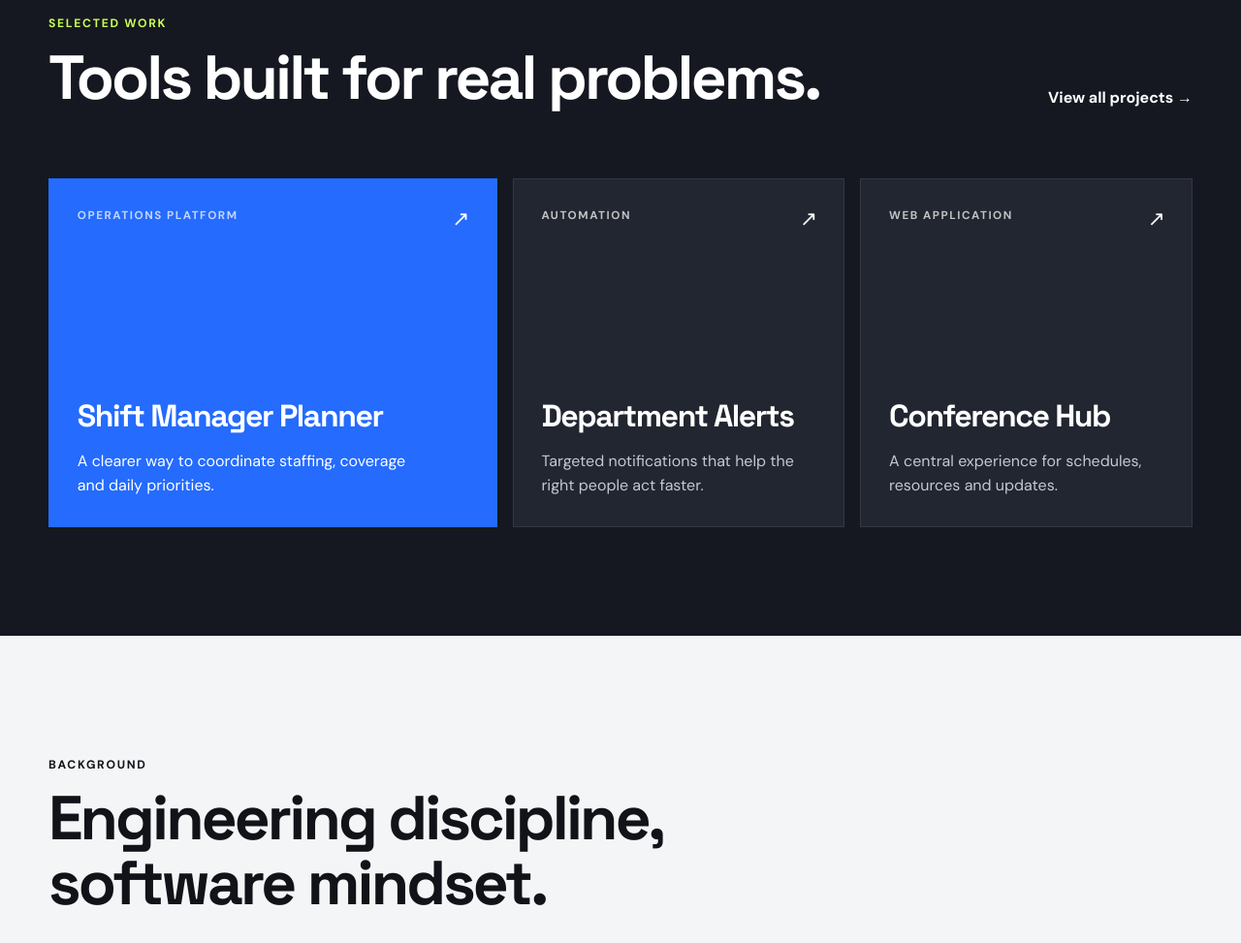
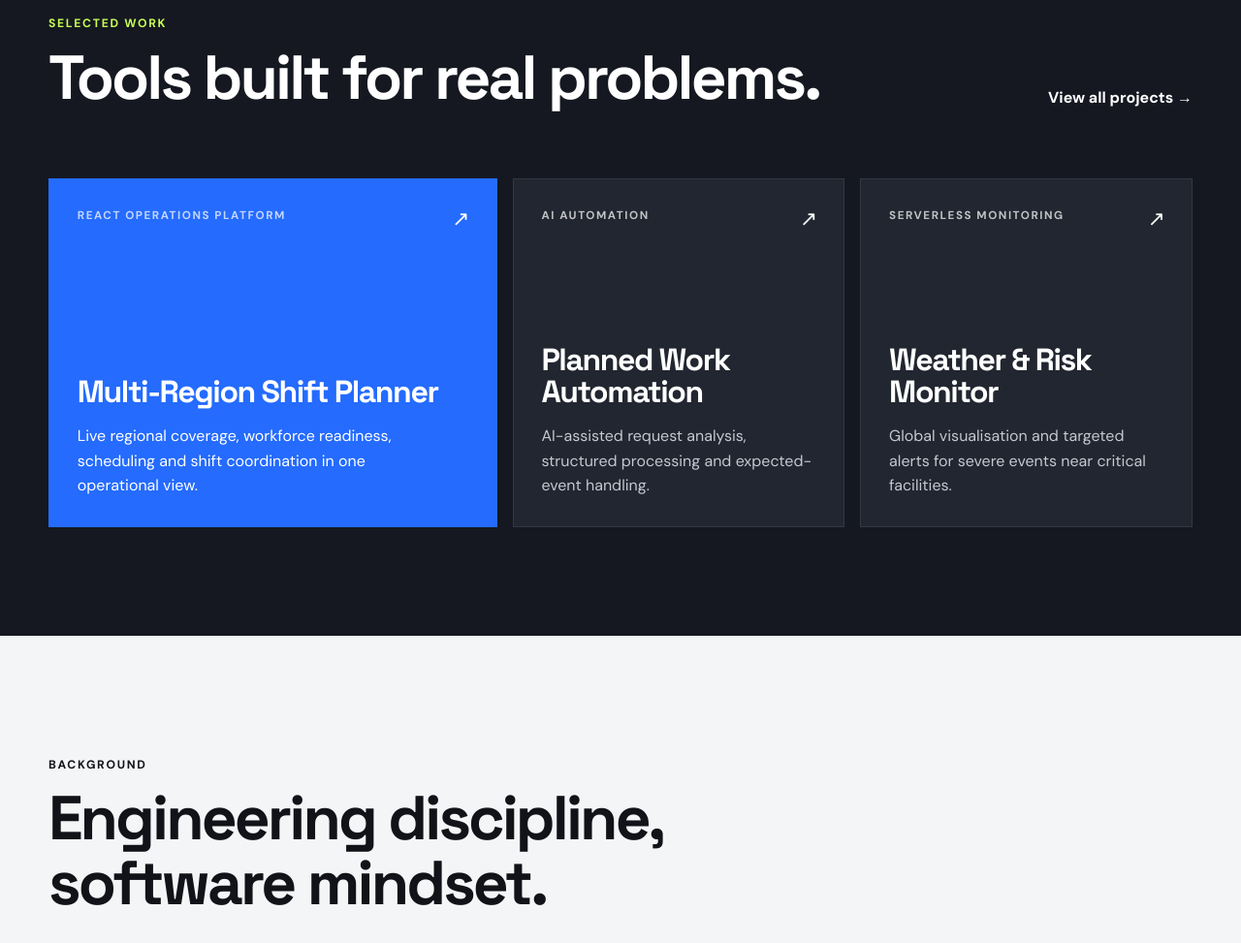
Before and after one commit to ferreirabeduardo/professional-portfolio, a website: page index.html in a window 1280 px wide. Shown: the part 2040-3013 px from the top of the page at 97% size. Drawn offline with Linux system fonts and the light colour scheme.

Commit message:
Feature multi-region operations projects

```diff
--- a/index.html
+++ b/index.html
@@ -66,9 +66,9 @@
           <a class="text-link" href="portfolio.html">View all projects →</a>
         </div>
         <div class="project-grid">
-          <a class="project-card project-featured" href="portfolio.html#shift-planner"><span class="project-type">Operations platform</span><h3>Shift Manager Planner</h3><p>A clearer way to coordinate staffing, coverage and daily priorities.</p><span class="project-arrow">↗</span></a>
-          <a class="project-card" href="portfolio.html#department-alerts"><span class="project-type">Automation</span><h3>Department Alerts</h3><p>Targeted notifications that help the right people act faster.</p><span class="project-arrow">↗</span></a>
-          <a class="project-card" href="portfolio.html#conference-hub"><span class="project-type">Web application</span><h3>Conference Hub</h3><p>A central experience for schedules, resources and updates.</p><span class="project-arrow">↗</span></a>
+          <a class="project-card project-featured" href="portfolio.html#shift-planner"><span class="project-type">React operations platform</span><h3>Multi-Region Shift Planner</h3><p>Live regional coverage, workforce readiness, scheduling and shift coordination in one operational view.</p><span class="project-arrow">↗</span></a>
+          <a class="project-card" href="portfolio.html#planned-work-automation"><span class="project-type">AI automation</span><h3>Planned Work Automation</h3><p>AI-assisted request analysis, structured processing and expected-event handling.</p><span class="project-arrow">↗</span></a>
+          <a class="project-card" href="portfolio.html#weather-risk-monitoring"><span class="project-type">Serverless monitoring</span><h3>Weather & Risk Monitor</h3><p>Global visualisation and targeted alerts for severe events near critical facilities.</p><span class="project-arrow">↗</span></a>
         </div>
       </div>
     </section>
```
